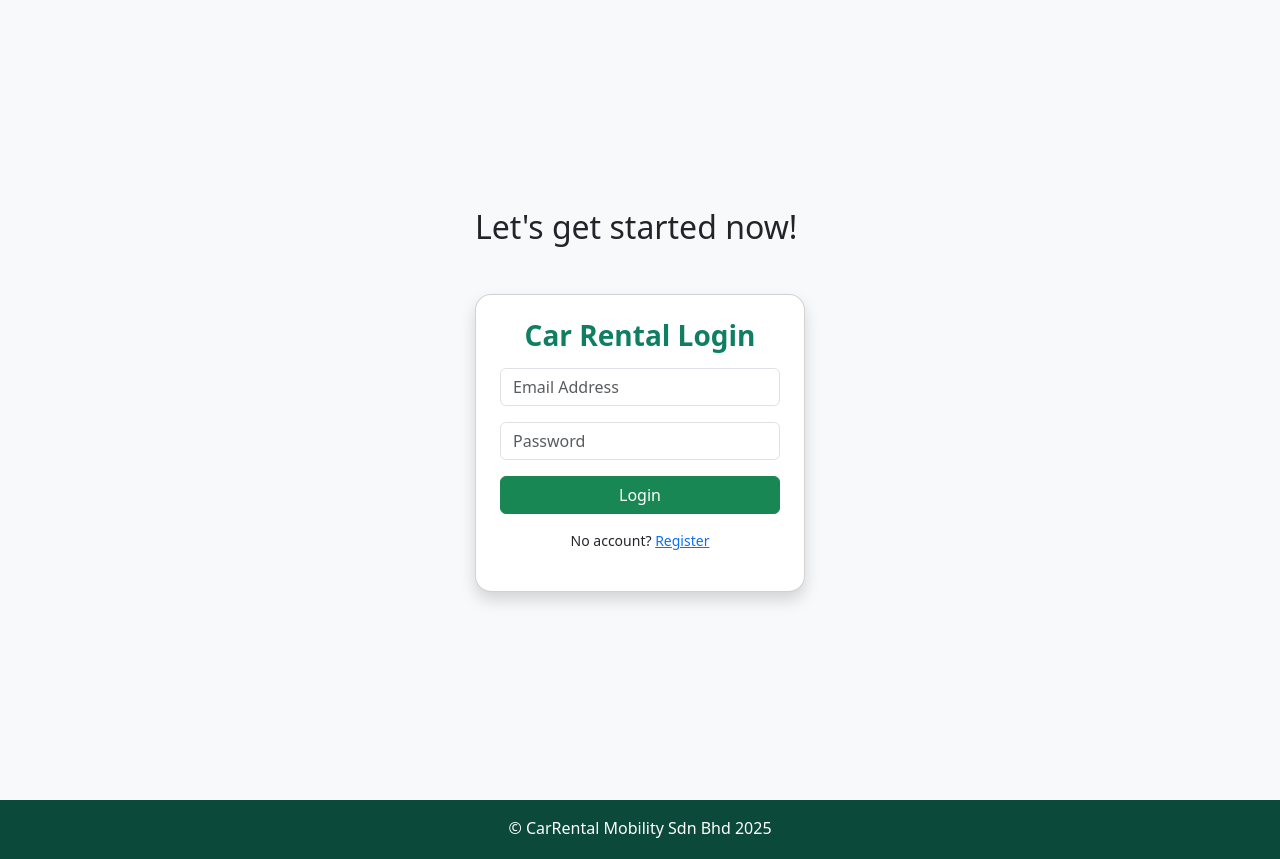
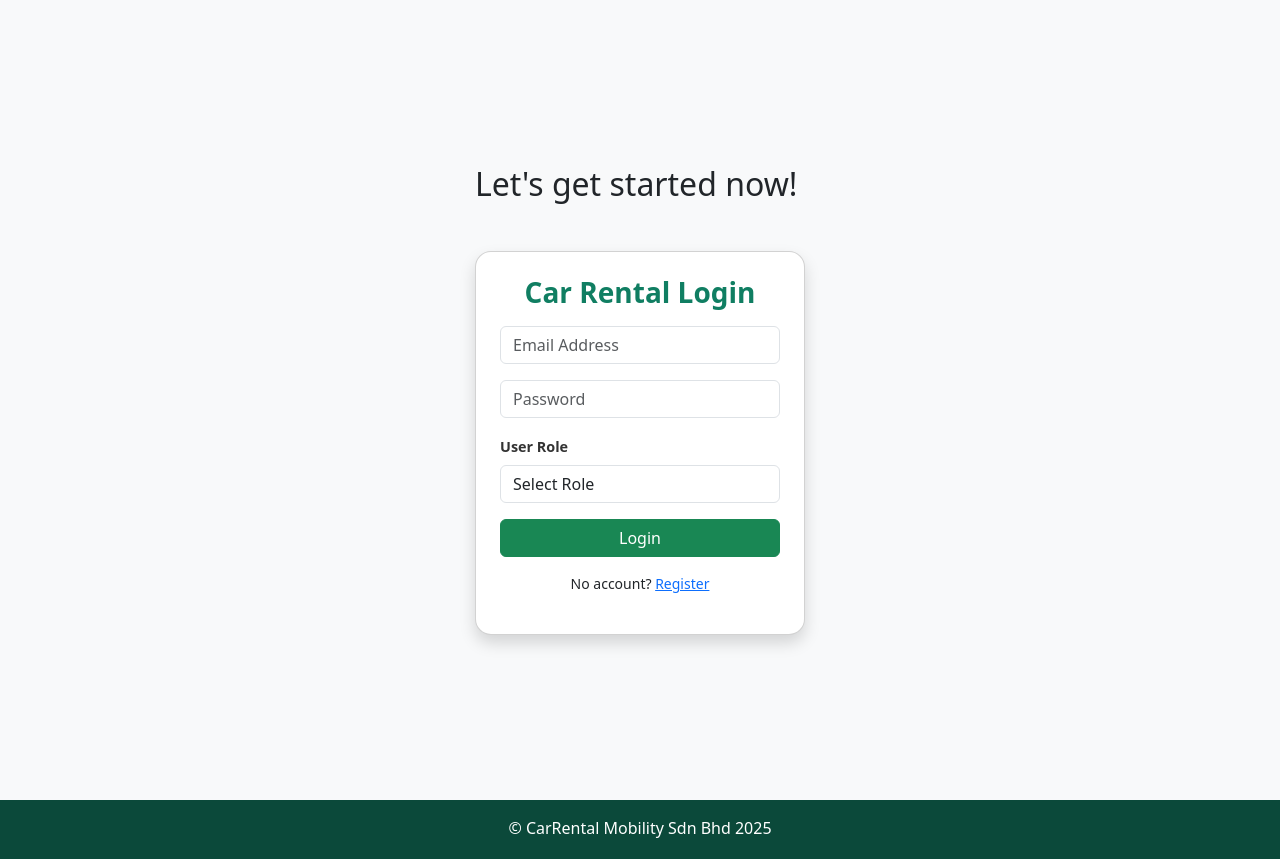
Before and after one commit to faizaizattt/Car-Rental-Booking-System, a PHP site: page / in a window 1280 px wide. Shown: the part 62-921 px from the top of the page. Run offline with PHP 8.4, Linux system fonts and the light colour scheme.

Commit message:
update changes

```diff
--- a/car-rental/public/index.php
+++ b/car-rental/public/index.php
@@ -37,6 +37,14 @@ if (isset($_SESSION['user_id'])) {
             <div class="mb-3">
                 <input type="password" name="password" class="form-control" placeholder="Password" required>
             </div>
+            <div class="mb-3">
+                <label for="role" class="form-label">User Role</label>
+                <select name="role" id="role" class="form-control" required>
+                    <option value="">Select Role</option>
+                    <option value="customer">Customer</option>
+                    <option value="admin">Admin</option>
+                </select>
+            </div>
             <button class="btn btn-success w-100">Login</button>
             <p class="mt-3 text-center small">No account?
                 <a href="register.php">Register</a>
```
Also changed, not shown: car-rental/public/dashboard.php (+7 -0 lines).
